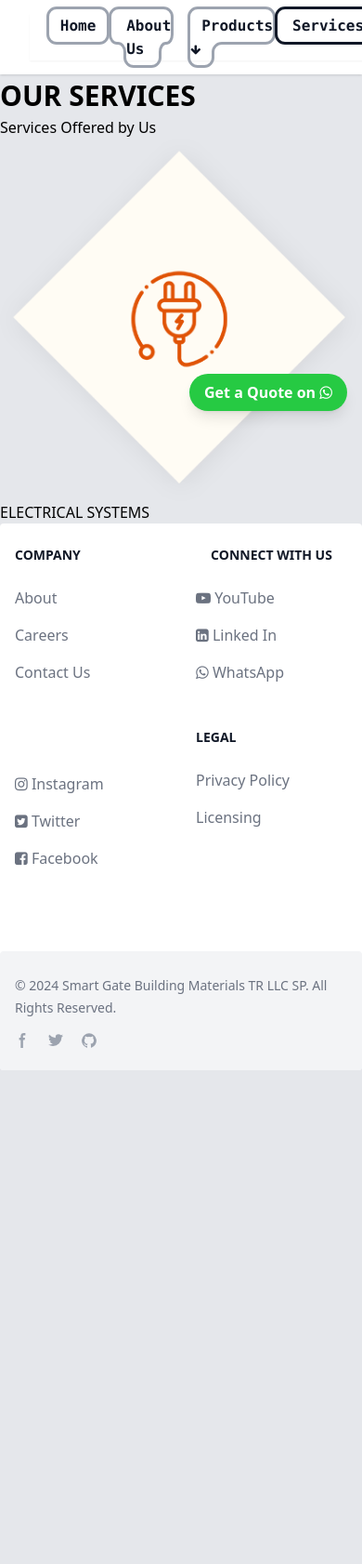
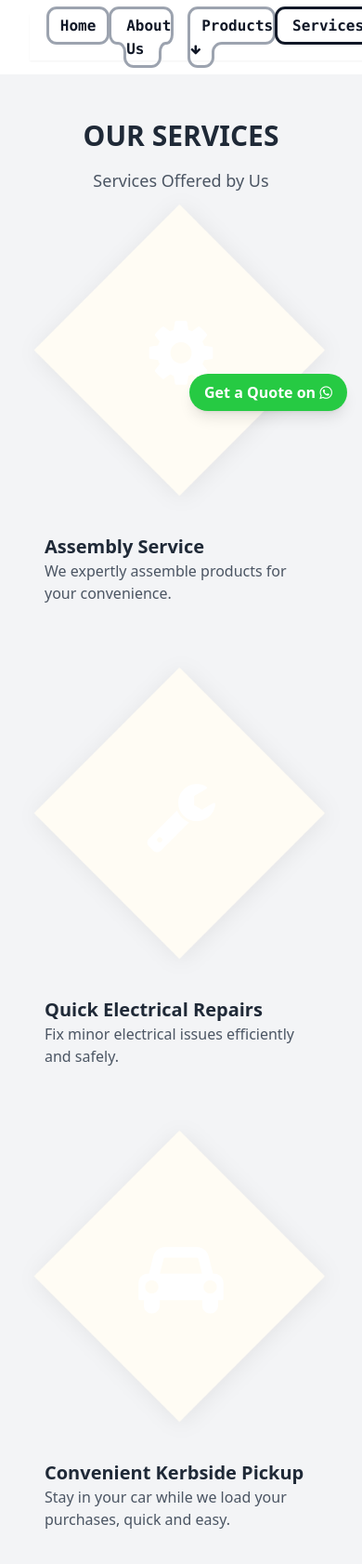
Before and after one commit to Smart-Gate-24/smart-gate-24.github.io, a website: page services.html in a window 390 px wide. Shown: the top 1682 px of the page at 93% size. Before the commit the page ends 1151 px from the top, so only its background shows below. Drawn offline with nearby package versions, Linux system fonts and the light colour scheme.

Commit message:
AddedServices

```diff
--- a/services.html
+++ b/services.html
@@ -140,19 +140,106 @@
           </a>
       </div>
       <!-- our service section start -->
-      <div class="our_section layout_padding">
-         <div class="container">
-            <h1 class="our_text"><strong>OUR SERVICES</strong></h1>
-            <p class="client_long_text">Services Offered by Us</p>
-            <div class="row padding_top_0">
-               <div class="col-lg-4">
-                  <div class="image_7"><a href="#"><img src="/static/images/img-3.png"></a></div>
-                  <h2 class="design_text">ELECTRICAL  SYSTEMS</h2>
-                  <p class="fact_text"></p>
-               </div>
+        <div class="bg-gray-100 dark:bg-gray-900 py-12">
+            <div class="container mx-auto px-6">
+                <h1 class="text-3xl font-bold text-center text-gray-800 dark:text-gray-200 mb-4">OUR SERVICES</h1>
+                <p class="text-center text-gray-600 dark:text-gray-400 text-lg mb-8">Services Offered by Us</p>
+                <div class="grid grid-cols-1 md:grid-cols-2 lg:grid-cols-3 gap-8">
+                <!-- Service 1 -->
+                <div class="bg-gray-300 dark:bg-gray-800 shadow-md rounded-lg overflow-hidden">
+                    <div class="relative">
+                        <a href="#">
+                            <img src="/static/images/img-7.png" alt="Assembly Service" class="w-full">
+                            <div class="absolute inset-0 flex items-center justify-center">
+                               <i class="fa fa-cog fa-5x text-white bg-gray-800 bg-opacity-75 p-4 rounded-full"></i>
+                            </div>
+                        </a>
+                    </div>
+                    <div class="p-6">
+                        <h2 class="text-xl font-semibold text-gray-800 dark:text-gray-100 mb-2">Assembly Service</h2>
+                        <p class="text-gray-600 dark:text-gray-300">We expertly assemble products for your convenience.</p>
+                    </div>
+                </div>
+                <!-- Service 2 -->
+                <div class="bg-gray-300 dark:bg-gray-800 shadow-md rounded-lg overflow-hidden">
+                    <div class="relative">
+                        <a href="#">
+                            <img src="/static/images/img-7.png" alt="Assembly Service" class="w-full">
+                            <div class="absolute inset-0 flex items-center justify-center">
+                               <i class="fa fa-wrench fa-5x text-white bg-gray-800 bg-opacity-75 p-4 rounded-full"></i>
+                            </div>
+                        </a>
+                    </div>
+                    <div class="p-6">
+                        <h2 class="text-xl font-semibold text-gray-800 dark:text-gray-100 mb-2">Quick Electrical Repairs</h2>
+                        <p class="text-gray-600 dark:text-gray-300">Fix minor electrical issues efficiently and safely.</p>
+                    </div>
+                </div>
+                <!-- Service 2 -->
+                <div class="bg-gray-300 dark:bg-gray-800 shadow-md rounded-lg overflow-hidden">
+                    <div class="relative">
+                        <a href="#">
+                            <img src="/static/images/img-7.png" alt="Assembly Service" class="w-full">
+                            <div class="absolute inset-0 flex items-center justify-center">
+                               <i class="fa fa-car fa-5x text-white bg-gray-800 bg-opacity-75 p-4 rounded-full"></i>
+                            </div>
+                        </a>
+                    </div>
+                    <div class="p-6">
+                        <h2 class="text-xl font-semibold text-gray-800 dark:text-gray-100 mb-2">Convenient Kerbside Pickup</h2>
+                        <p class="text-gray-600 dark:text-gray-300">Stay in your car while we load your purchases, quick and easy.</p>
+                    </div>
+                </div>
+                <!-- Service 2 -->
+                <div class="bg-gray-300 dark:bg-gray-800 shadow-md rounded-lg overflow-hidden">
+                    <div class="relative">
+                        <a href="#">
+                            <img src="/static/images/img-7.png" alt="Assembly Service" class="w-full">
+                            <div class="absolute inset-0 flex items-center justify-center">
+                               <i class="fa fa-shopping-cart fa-5x text-white bg-gray-800 bg-opacity-75 p-4 rounded-full"></i>
+                            </div>
+                        </a>
+                    </div>
+                    <div class="p-6">
+                        <h2 class="text-xl font-semibold text-gray-800 dark:text-gray-100 mb-2">Reliable Delivery Services</h2>
+                        <p class="text-gray-600 dark:text-gray-300">We bring your building materials directly to your doorstep or site.</p>
+                    </div>
+                </div>
+                <!-- Service 2 -->
+                <div class="bg-gray-300 dark:bg-gray-800 shadow-md rounded-lg overflow-hidden">
+                    <div class="relative">
+                        <a href="#">
+                            <img src="/static/images/img-7.png" alt="Assembly Service" class="w-full">
+                            <div class="absolute inset-0 flex items-center justify-center">
+                               <i class="fa fa-street-view fa-5x text-white bg-gray-800 bg-opacity-75 p-4 rounded-full"></i>
+                            </div>
+                        </a>
+                    </div>
+                    <div class="p-6">
+                        <h2 class="text-xl font-semibold text-gray-800 dark:text-gray-100 mb-2">On-Site Product Estimation</h2>
+                        <p class="text-gray-600 dark:text-gray-300">Let us calculate exactly what you need for your project.</p>
+                    </div>
+                </div>
+                <!-- Service 2 -->
+                <div class="bg-gray-300 dark:bg-gray-800 shadow-md rounded-lg overflow-hidden">
+                    <div class="relative">
+                        <a href="#">
+                            <img src="/static/images/img-7.png" alt="Assembly Service" class="w-full">
+                            <div class="absolute inset-0 flex items-center justify-center">
+                               <i class="fa fa-mobile fa-5x text-white bg-gray-800 bg-opacity-75 p-4 rounded-full"></i>
+                            </div>
+                        </a>
+                    </div>
+                    <div class="p-6">
+                        <h2 class="text-xl font-semibold text-gray-800 dark:text-gray-100 mb-2">Online Support Hotline</h2>
+                        <p class="text-gray-600 dark:text-gray-300">Need advice or assistance? Our team is here 6AM - 12PM.</p>
+                    </div>
+                </div>
+                <!-- Add more services -->
+                </div>
             </div>
-         </div>
-      </div>
+        </div>
+
       <!-- our service section end -->
 
       <footer class="bg-white dark:bg-gray-900 rounded">
```
